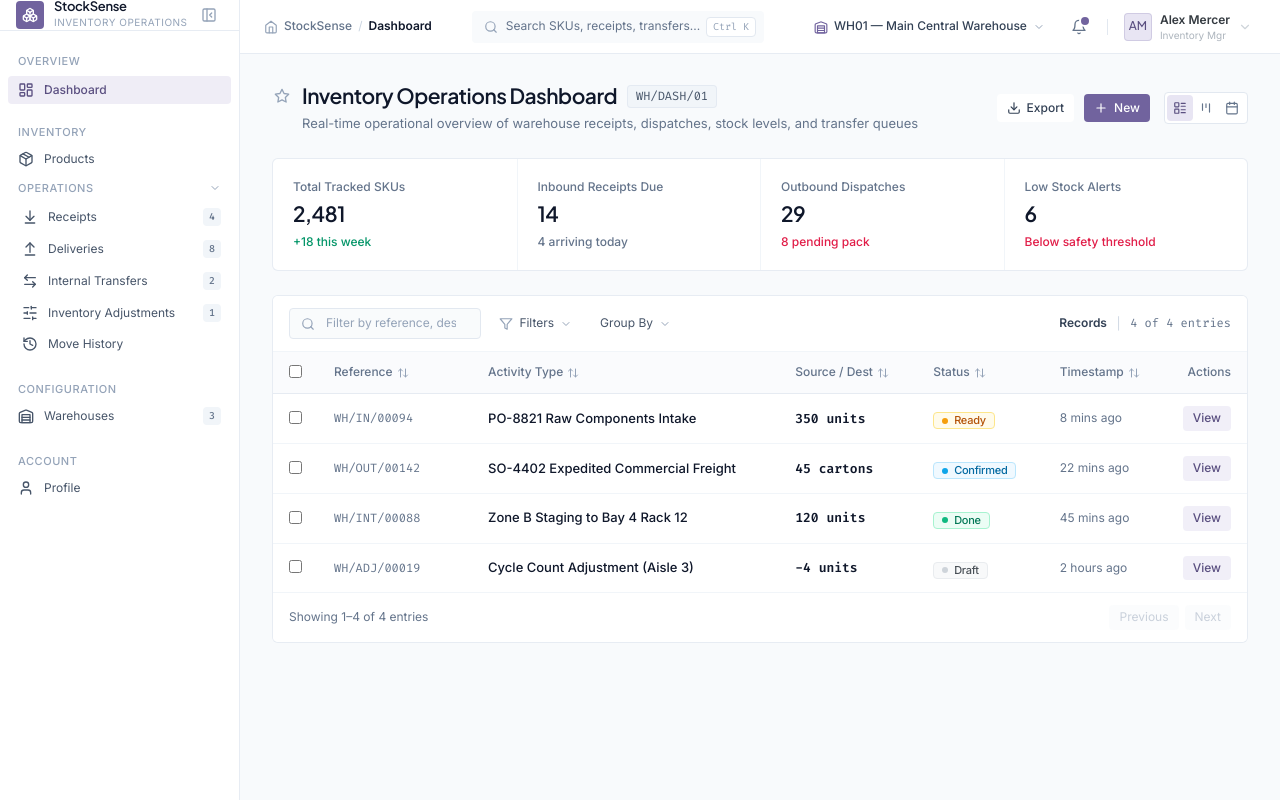
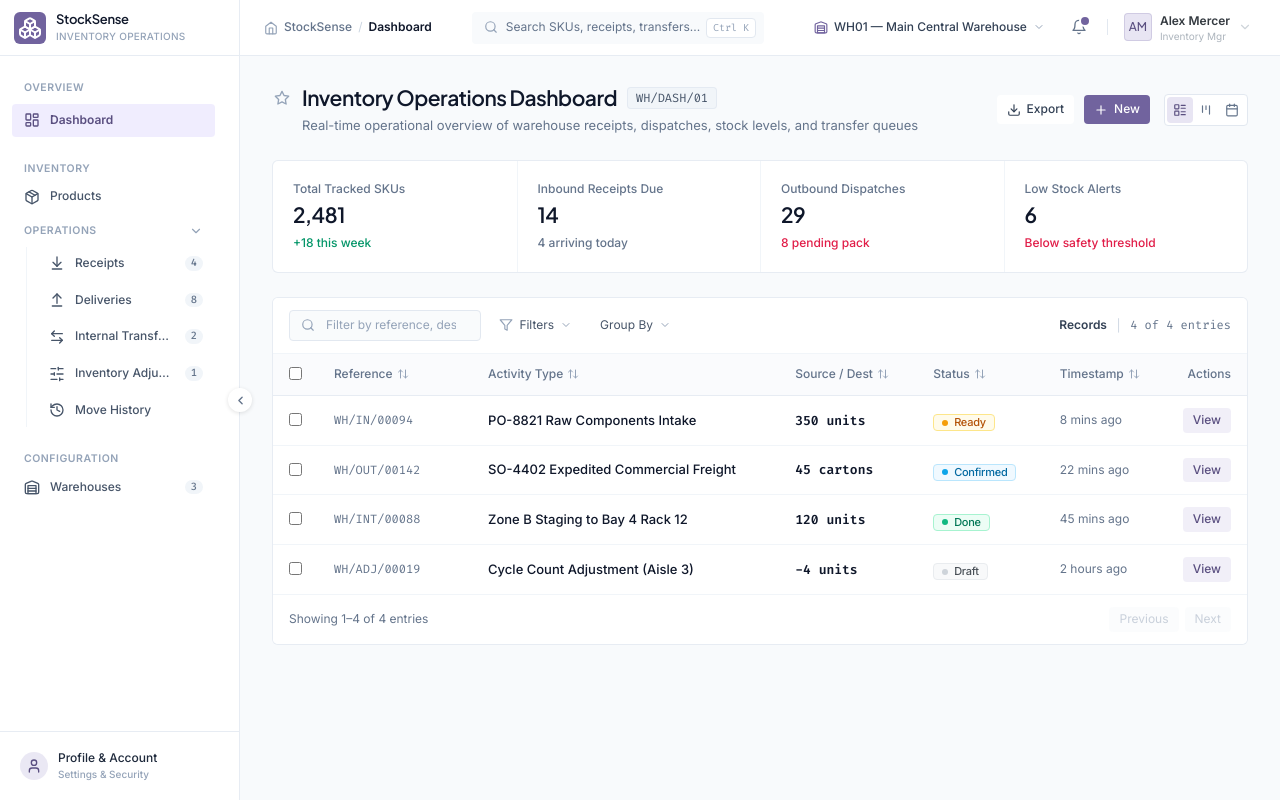
Before and after one commit to SivaSabariGanesan/ODOO-X-GCET-Stock-Sense, a React (Vite) app in the folder frontend/: page /dashboard in a window 1280 px wide. Built offline with nearby package versions, Linux system fonts and the light colour scheme.

Commit message:
feat: add Header and Sidebar layout components

```diff
--- a/frontend/src/components/layout/Header.tsx
+++ b/frontend/src/components/layout/Header.tsx
@@ -138,7 +138,7 @@ export function Header({ onToggleMobileMenu }: HeaderProps) {
 
   return (
     <>
-      <header className="page-topbar h-13 px-4 sm:px-6 border-b border-slate-200/80 bg-white flex items-center justify-between gap-4 sticky top-0 z-30 select-none">
+      <header className="page-topbar h-14 px-4 sm:px-6 border-b border-slate-200/80 bg-white flex items-center justify-between gap-4 sticky top-0 z-30 select-none">
         {/* Left: Mobile hamburger & Breadcrumbs */}
         <div className="flex items-center gap-2 sm:gap-3 min-w-0">
           <button
--- a/frontend/src/components/layout/Sidebar.tsx
+++ b/frontend/src/components/layout/Sidebar.tsx
@@ -13,8 +13,6 @@ import {
   Boxes,
   ChevronDown,
   ChevronRight,
-  PanelLeftClose,
-  PanelLeftOpen,
   X,
 } from 'lucide-react'
 import { cn } from '@/lib/cn'
@@ -75,14 +73,14 @@ export function Sidebar({
     !isCollapsed ? (
       <div
         className={cn(
-          'px-2.5 pt-3 pb-1 text-[11px] font-medium uppercase tracking-wider',
+          'px-3 pt-3 pb-1 text-[10.5px] font-semibold uppercase tracking-wider',
           active ? 'text-brand-dark' : 'text-slate-400'
         )}
       >
         {label}
       </div>
     ) : (
-      <div className="h-px bg-slate-100 my-2 mx-1" />
+      <div className="h-px bg-slate-100 my-2 mx-1.5" />
     )
 
   // ---------------------------------------------------------------------------
@@ -106,29 +104,42 @@ export function Sidebar({
       onClick={onCloseMobile}
       className={({ isActive }) =>
         cn(
-          'nav-item !mx-0 px-2.5 py-1.5 text-xs rounded-md transition-colors flex items-center justify-between group relative',
+          'nav-item !mx-0 px-3 py-2 text-xs rounded-md transition-colors flex items-center justify-between group relative select-none',
           isActive
-            ? 'bg-brand-light/70 text-brand-dark font-medium'
-            : 'text-slate-600 hover:bg-slate-50 hover:text-slate-900 font-normal',
-          isCollapsed && 'justify-center !px-0 py-2'
+            ? 'bg-[#ede9fe]/80 text-[#5a4f80] font-semibold shadow-2xs'
+            : 'text-slate-600 hover:bg-slate-100/70 hover:text-slate-900 font-medium',
+          isCollapsed && 'justify-center !px-0 py-2.5'
         )
       }
     >
       {({ isActive }) => (
         <>
           <div className="flex items-center gap-2.5 min-w-0">
-            <Icon className="w-4 h-4 shrink-0 text-current" aria-hidden="true" />
+            <Icon
+              className={cn(
+                'w-4 h-4 shrink-0 transition-colors',
+                isActive ? 'text-brand-dark' : 'text-slate-400 group-hover:text-slate-600'
+              )}
+              aria-hidden="true"
+            />
             {!isCollapsed && <span className="truncate">{label}</span>}
           </div>
           {/* Pending count badge */}
           {!isCollapsed && count && (
-            <span className="text-[10px] font-mono px-1.5 py-0.5 rounded bg-slate-100 text-slate-500 font-medium shrink-0">
+            <span
+              className={cn(
+                'text-[10.5px] font-mono px-1.5 py-0.2 rounded-full font-medium shrink-0 transition-colors',
+                isActive
+                  ? 'bg-brand/15 text-brand-dark font-semibold'
+                  : 'bg-slate-100 text-slate-500 group-hover:bg-slate-200/80 group-hover:text-slate-700'
+              )}
+            >
               {count}
             </span>
           )}
           {/* Collapsed tooltip */}
           {isCollapsed && (
-            <div className="hidden md:group-hover:block absolute left-full ml-2 z-50 px-2.5 py-1 bg-slate-900 text-white text-[11px] font-medium rounded-md shadow-md whitespace-nowrap pointer-events-none">
+            <div className="hidden md:group-hover:block absolute left-full ml-2.5 z-50 px-2.5 py-1 bg-slate-900 text-white text-[11px] font-medium rounded-md shadow-md whitespace-nowrap pointer-events-none">
               {tooltip ?? label}{count ? ` (${count})` : ''}
             </div>
           )}
@@ -146,8 +157,8 @@ export function Sidebar({
       {/* Brand header */}
       <div
         className={cn(
-          'h-13 px-4 border-b border-slate-200/80 flex items-center justify-between shrink-0 bg-white',
-          isCollapsed && 'justify-center px-2'
+          'h-14 px-3.5 border-b border-slate-200/80 flex items-center shrink-0 bg-white',
+          isCollapsed ? 'justify-center px-0' : 'justify-between'
         )}
       >
         <Link
@@ -156,35 +167,20 @@ export function Sidebar({
           className="flex items-center gap-2.5 overflow-hidden group no-underline"
           aria-label="StockSense — go to dashboard"
         >
-          <div className="w-7 h-7 rounded-md bg-brand text-white flex items-center justify-center shrink-0 shadow-2xs">
-            <Boxes className="w-4 h-4 text-white" aria-hidden="true" />
+          <div className="w-8 h-8 rounded-lg bg-brand text-white flex items-center justify-center shrink-0 shadow-2xs">
+            <Boxes className="w-4.5 h-4.5 text-white" aria-hidden="true" />
           </div>
           {!isCollapsed && (
-            <div className="flex flex-col">
-              <span className="font-heading font-semibold text-slate-900 text-sm tracking-tight leading-none">
+            <div className="flex flex-col min-w-0">
+              <span className="font-heading font-semibold text-slate-900 text-sm tracking-tight leading-tight">
                 StockSense
               </span>
-              <span className="text-[10px] text-slate-400 font-sans tracking-wider uppercase mt-0.5">
+              <span className="text-[10px] text-slate-400 font-medium tracking-wide uppercase mt-0.5">
                 Inventory Operations
               </span>
             </div>
           )}
         </Link>
-
-        {/* Desktop collapse toggle */}
-        <button
-          type="button"
-          onClick={onToggleCollapse}
-          className="hidden md:flex p-1.5 rounded-md hover:bg-slate-50 text-slate-400 hover:text-slate-700 transition-colors cursor-pointer"
-          title={isCollapsed ? 'Expand sidebar' : 'Collapse sidebar'}
-          aria-label={isCollapsed ? 'Expand sidebar' : 'Collapse sidebar'}
-        >
-          {isCollapsed ? (
-            <PanelLeftOpen className="w-4 h-4" />
-          ) : (
-            <PanelLeftClose className="w-4 h-4" />
-          )}
-        </button>
 
         {/* Mobile close */}
         <button
@@ -198,42 +194,42 @@ export function Sidebar({
       </div>
 
       {/* Navigation */}
-      <nav className="flex-1 overflow-y-auto py-2.5 px-2 space-y-0.5" aria-label="Main navigation">
+      <nav className="flex-1 overflow-y-auto pl-3 pr-6 py-3 space-y-1" aria-label="Main navigation">
 
         {/* ── OVERVIEW ───────────────────────────────────────────────── */}
         <SectionLabel label="Overview" />
         <NavItem to="/dashboard" icon={LayoutDashboard} label="Dashboard" />
 
         {/* ── INVENTORY ──────────────────────────────────────────────── */}
-        <div className="pt-1.5">
+        <div className="pt-2">
           <SectionLabel label="Inventory" active={location.pathname === '/products' || isOperationsActive} />
 
           {/* Products — static link */}
           <NavItem to="/products" icon={Package} label="Products" />
 
           {/* Operations sub-group — collapsible */}
-          <div className="pt-0.5">
+          <div className="pt-1">
             {!isCollapsed ? (
               <button
                 type="button"
                 onClick={() => setOperationsOpen(!operationsOpen)}
-                className="w-full flex items-center justify-between px-2.5 py-1 text-[11px] font-medium text-slate-400 uppercase tracking-wider hover:text-slate-600 transition-colors cursor-pointer"
+                className="w-full flex items-center justify-between px-3 py-1.5 text-[10.5px] font-semibold text-slate-400 uppercase tracking-wider hover:text-slate-700 transition-colors cursor-pointer"
                 aria-expanded={operationsOpen}
               >
-                <span className={cn(isOperationsActive && 'text-brand-dark font-medium')}>
+                <span className={cn(isOperationsActive && 'text-brand-dark font-semibold')}>
                   Operations
                 </span>
                 {operationsOpen
-                  ? <ChevronDown className="w-3 h-3 text-slate-400" />
-                  : <ChevronRight className="w-3 h-3 text-slate-400" />
+                  ? <ChevronDown className="w-3.5 h-3.5 text-slate-400" />
+                  : <ChevronRight className="w-3.5 h-3.5 text-slate-400" />
                 }
               </button>
             ) : (
-              <div className="h-px bg-slate-100 my-1 mx-1" />
+              <div className="h-px bg-slate-100 my-1.5 mx-1" />
             )}
 
             {((!isCollapsed && operationsOpen) || isCollapsed) && (
-              <div className={cn('space-y-0.5', !isCollapsed && 'mt-0.5 pl-1')}>
+              <div className={cn('space-y-1', !isCollapsed && 'mt-0.5 pl-2.5 border-l border-slate-100 ml-3.5')}>
                 {operationsItems.map((item) => (
                   <NavItem
                     key={item.href}
@@ -258,14 +254,47 @@ export function Sidebar({
             count="3"
           />
         </div>
+      </nav>
 
-        {/* ── ACCOUNT ────────────────────────────────────────────────── */}
-        <div className="pt-2">
-          <SectionLabel label="Account" />
-          <NavItem to="/profile" icon={User} label="Profile" tooltip="Profile & Security" />
-        </div>
-      </nav>
-      {/* No debug / infrastructure information in the user-facing sidebar footer */}
+      {/* Pinned User Profile Footer */}
+      <div className="mt-auto border-t border-slate-200/80 p-2.5 pr-6 shrink-0 bg-white">
+        <NavLink
+          to="/profile"
+          onClick={onCloseMobile}
+          className={({ isActive }) =>
+            cn(
+              'flex items-center gap-2.5 px-2.5 py-2 rounded-md transition-colors group relative select-none',
+              isActive
+                ? 'bg-[#ede9fe]/80 text-[#5a4f80] font-semibold shadow-2xs'
+                : 'text-slate-600 hover:bg-slate-100/70 hover:text-slate-900 font-medium',
+              isCollapsed && 'justify-center !px-0 py-2'
+            )
+          }
+        >
+          {({ isActive }) => (
+            <>
+              <div className="w-7 h-7 rounded-full bg-brand-light/90 text-brand-dark flex items-center justify-center shrink-0">
+                <User className="w-4 h-4 text-brand-dark" aria-hidden="true" />
+              </div>
+              {!isCollapsed && (
+                <div className="flex flex-col min-w-0 flex-1">
+                  <span className={cn('text-xs font-medium truncate', isActive ? 'text-brand-dark font-semibold' : 'text-slate-800')}>
+                    Profile & Account
+                  </span>
+                  <span className="text-[10px] text-slate-400 truncate">
+                    Settings & Security
+                  </span>
+                </div>
+              )}
+              {isCollapsed && (
+                <div className="hidden md:group-hover:block absolute left-full ml-2.5 z-50 px-2.5 py-1 bg-slate-900 text-white text-[11px] font-medium rounded-md shadow-md whitespace-nowrap pointer-events-none">
+                  Profile & Account
+                </div>
+              )}
+            </>
+          )}
+        </NavLink>
+      </div>
     </div>
   )
 
@@ -274,13 +303,40 @@ export function Sidebar({
       {/* Desktop persistent sidebar */}
       <aside
         className={cn(
-          'hidden md:block transition-all duration-200 shrink-0 z-20',
-          isCollapsed ? 'w-15' : 'w-60'
+          'hidden md:block transition-[width] duration-200 [transition-timing-function:cubic-bezier(0.2,0,0,1)] shrink-0 z-20 overflow-hidden',
+          isCollapsed ? 'w-[60px]' : 'w-60'
         )}
         aria-label="Sidebar"
       >
         {sidebarContent}
       </aside>
+
+      {/* Collapse button — sibling of aside, NOT inside it.
+         Sits half-inside / half-outside the sidebar edge at the vertical center (50%). */}
+      <button
+        type="button"
+        onClick={onToggleCollapse}
+        className={cn(
+          'collapse-btn hidden md:flex fixed top-1/2 -translate-y-1/2 w-6 h-6 rounded-full bg-white border border-slate-300 text-slate-500 hover:bg-[#ede9fe] hover:text-brand hover:border-brand items-center justify-center cursor-pointer z-40 shadow-[0_1px_4px_rgba(0,0,0,0.12)] transition-[left,background-color,color,border-color] duration-200 [transition-timing-function:cubic-bezier(0.2,0,0,1)]',
+          isCollapsed ? 'left-[48px]' : 'left-[228px]'
+        )}
+        aria-label={isCollapsed ? 'Expand sidebar' : 'Collapse sidebar'}
+        title={isCollapsed ? 'Expand sidebar (Ctrl+B)' : 'Collapse sidebar (Ctrl+B)'}
+      >
+        <svg
+          width="13"
+          height="13"
+          viewBox="0 0 24 24"
+          fill="none"
+          stroke="currentColor"
+          strokeWidth="2.5"
+          strokeLinecap="round"
+          strokeLinejoin="round"
+          className="shrink-0"
+        >
+          <polyline points={isCollapsed ? '9 18 15 12 9 6' : '15 18 9 12 15 6'} />
+        </svg>
+      </button>
 
       {/* Mobile drawer with overlay */}
       {isMobileOpen && (
```
